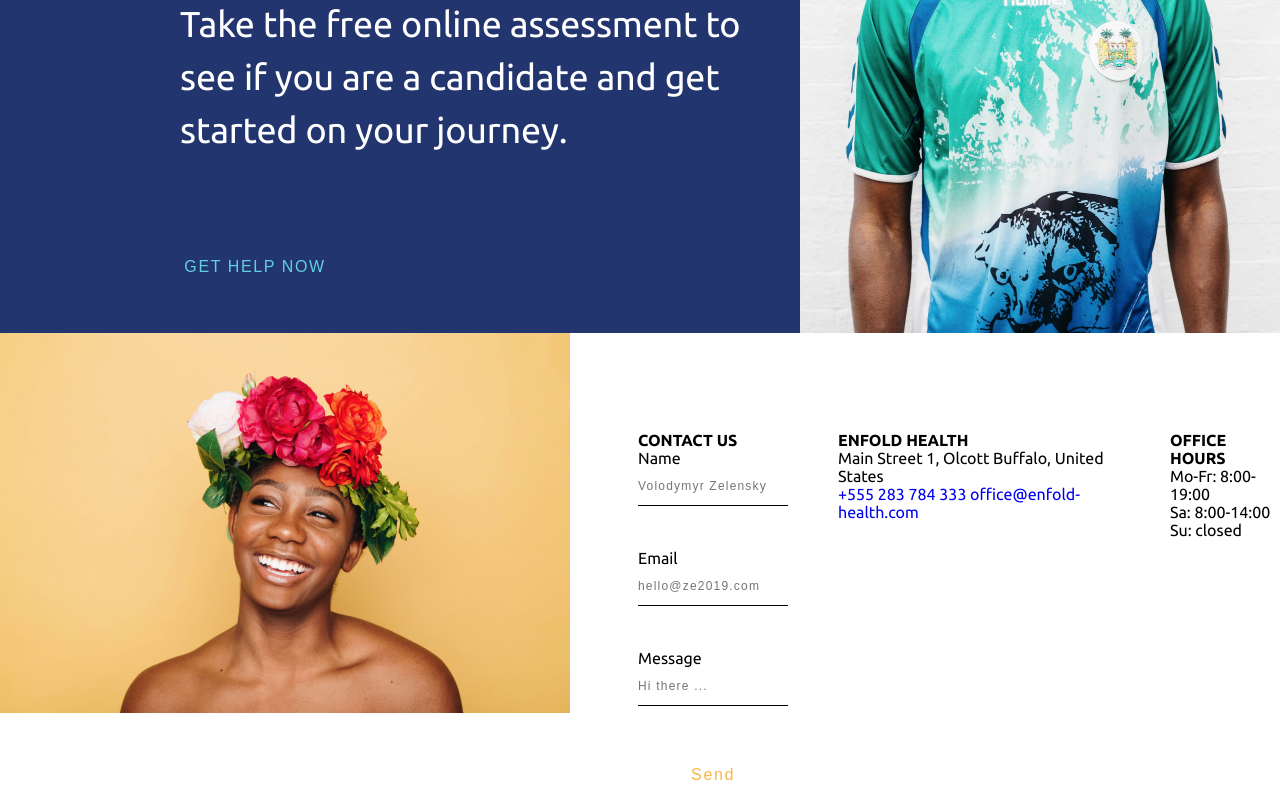
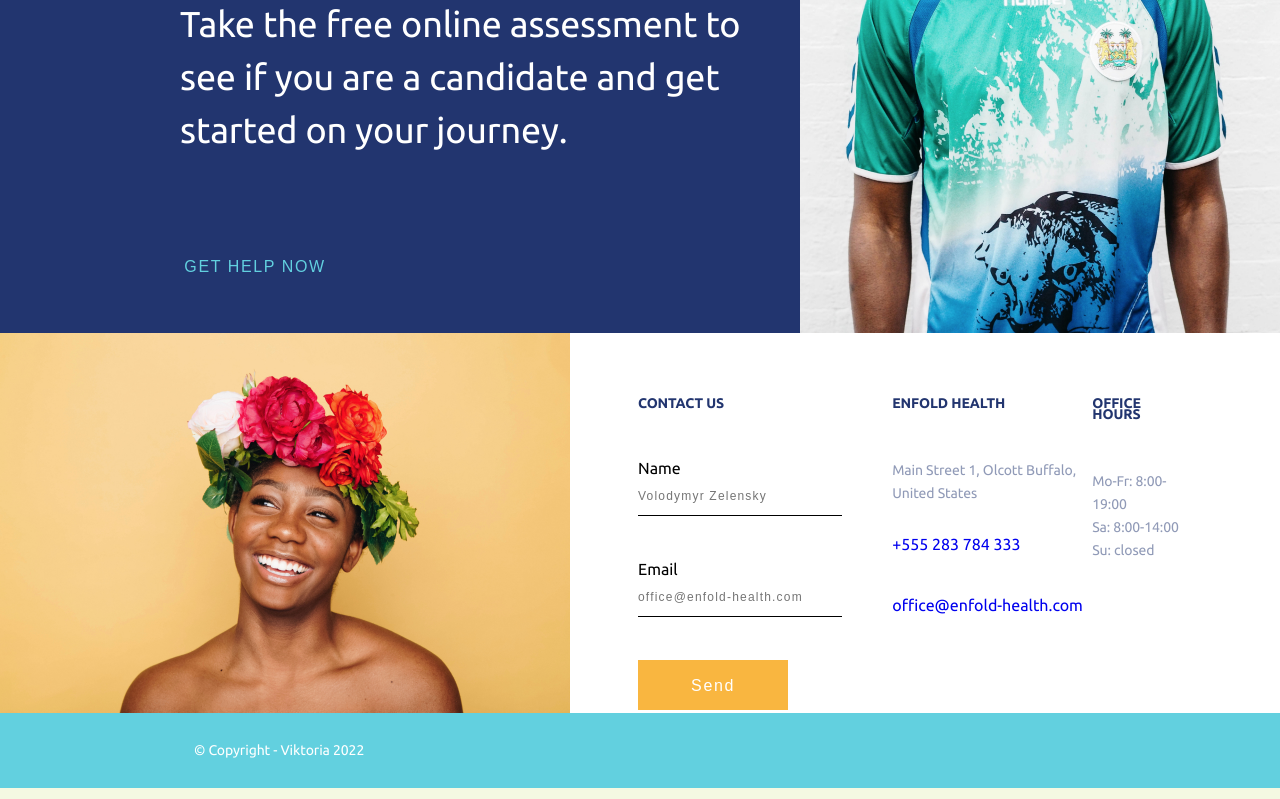
Before and after one commit to viktoria2123/ThriveTalk, a website: page src/index.html in a window 1280 px wide. Shown: the part 5575-6374 px from the top of the page. Drawn offline with nearby package versions, Linux system fonts and the light colour scheme; files that its build step writes are made by us from their sources; files whose address does not match are found by name.

Commit message:
done.just fix

```diff
--- a/src/assets/sass/common/footer.scss
+++ b/src/assets/sass/common/footer.scss
@@ -3,18 +3,103 @@
         display: flex;
         gap: 68px;
         background: $color-white;
+
+        @media (max-width: $tablet) {
+            flex-direction: column-reverse;
+        }
     }
 
     &__img {
         max-width: 570px;
         max-height: 380px;
+
+        @media (max-width: $tablet) {
+            display: none;
+        }
     }
 
     &__content {
         display: flex;
         gap: 50px;
-        margin-top: 98px;
+        margin: 65px 98px 0 0;
+        width: 100%;
+
+        @media (max-width: $tablet) {
+            flex-direction: column;
+            justify-content: center;
+            align-items: center;
+        }
     }
+
+    &__box {
+        display: flex;
+        flex-direction: column;
+        max-width: 200px;
+
+        @media (max-width: $tablet) {
+            width: 100%;
+        }
+    }
+
+    &__items {
+        display: flex;
+
+        @media (max-width: $tablet) {
+            display: flex;
+            gap: 20px;
+        }
+    }
+
+    &__title {
+        font-size: 14px;
+        line-height: 11px;
+        letter-spacing: -0.006em;
+        color: $color-blue;
+        padding-bottom: 50px;
+    }
+
+    &__box-text,
+    &__box-adress {
+        font-size: 14px;
+        line-height: 23px;
+        letter-spacing: -0.006em;
+        color: rgba(34, 53, 111, 0.5);
+    }
+
+    &__box-adress {
+        padding-bottom: 30px;
+    }
+
+    &__box-tel {
+        padding-bottom: 43px;
+    }
+
+    &__modal {
+        width: 40%;
+
+        @media (max-width: $tablet) {
+            width: 80%;
+        }
+    }
+
+    &__copyright {
+        background: $color-aqua;
+        font-size: 14px;
+        line-height: 11px;
+        letter-spacing: -0.006em;
+        color: $color-white;
+        padding: 32px 194px 32px;
+
+        @media (max-width: $tablet) {
+            padding: 32px;
+            margin: 0 auto;
+        }
+    }
+
+    &__copyright-text {
+        min-width: 200px;
+    }
+
 
 
 
--- a/src/assets/sass/common/form.scss
+++ b/src/assets/sass/common/form.scss
@@ -1,7 +1,7 @@
 .form {
     display: flex;
     flex-direction: column;
-    gap: 43px;
+    gap: 43.5px;
 
     &__tilte {
         font-size: 16px;
@@ -24,11 +24,11 @@
         cursor: pointer;
 
         &:focus {
-            border-bottom: 1px solid blue;
+            border-bottom: 1px solid #F9B640;
         }
 
         &:hover {
-            border-bottom: 1px solid green;
+            border-bottom: 1px solid #F9B640;
         }
 
         &::placeholder {
@@ -38,4 +38,13 @@
             letter-spacing: 0.1em;
         }
     }
+
+    &__btn {
+        background: $color-orange;
+        color: $color-white;
+
+        @media (max-width: $tablet) {
+            margin: 0 auto;
+        }
+    }
 }
--- a/src/index.html
+++ b/src/index.html
@@ -374,6 +374,7 @@
             </section>
         </main>
 
+        <!-- footer -->
         <footer class="footer">
             <div class="footer__container">
                 <img class="footer__img" src="./img/footer-img.jpg" alt="">
@@ -392,27 +393,27 @@
 
                             <div class="form__fields">
                                 <span class="form__title">Email</span>
-                                <input class="form__input" type="email" placeholder="hello@ze2019.com" required>
+                                <input class="form__input" type="email" placeholder="office@enfold-health.com" required>
                             </div>
 
-                            <div class="form__fields">
+                            <!-- <div class="form__fields">
                                 <span class="form__title">Message</span>
                                 <input class="form__input" type="text" placeholder="Hi there ..." required>
-                            </div>
+                            </div> -->
 
-                            <button class="button footer__btn">
+                            <button class="button form__btn">
                                 Send
                             </button>
 
                         </form>
 
                     </div>
-
+                    <div class="footer__items">
                         <div class="footer__box">
                             <h4 class="footer__title">
                                 ENFOLD HEALTH
                             </h4>
-                        <p class="footer__box-text">
+                            <p class="footer__box-adress">
                                 Main Street 1, Olcott Buffalo, United States
                             </p>
 
@@ -442,7 +443,17 @@
 
                 </div>
 
+
+
+            </div>
+            <div class="footer__copyright">
+                <p class="footer__copyright-text">
+                    © Copyright - Viktoria 2022
+                </p>
+            </div>
         </footer>
+        <!-- footer end-->
+
 
         <!-- <div class="wrapper">
 
```
Lines whose indentation alone changed are shown as unchanged.
